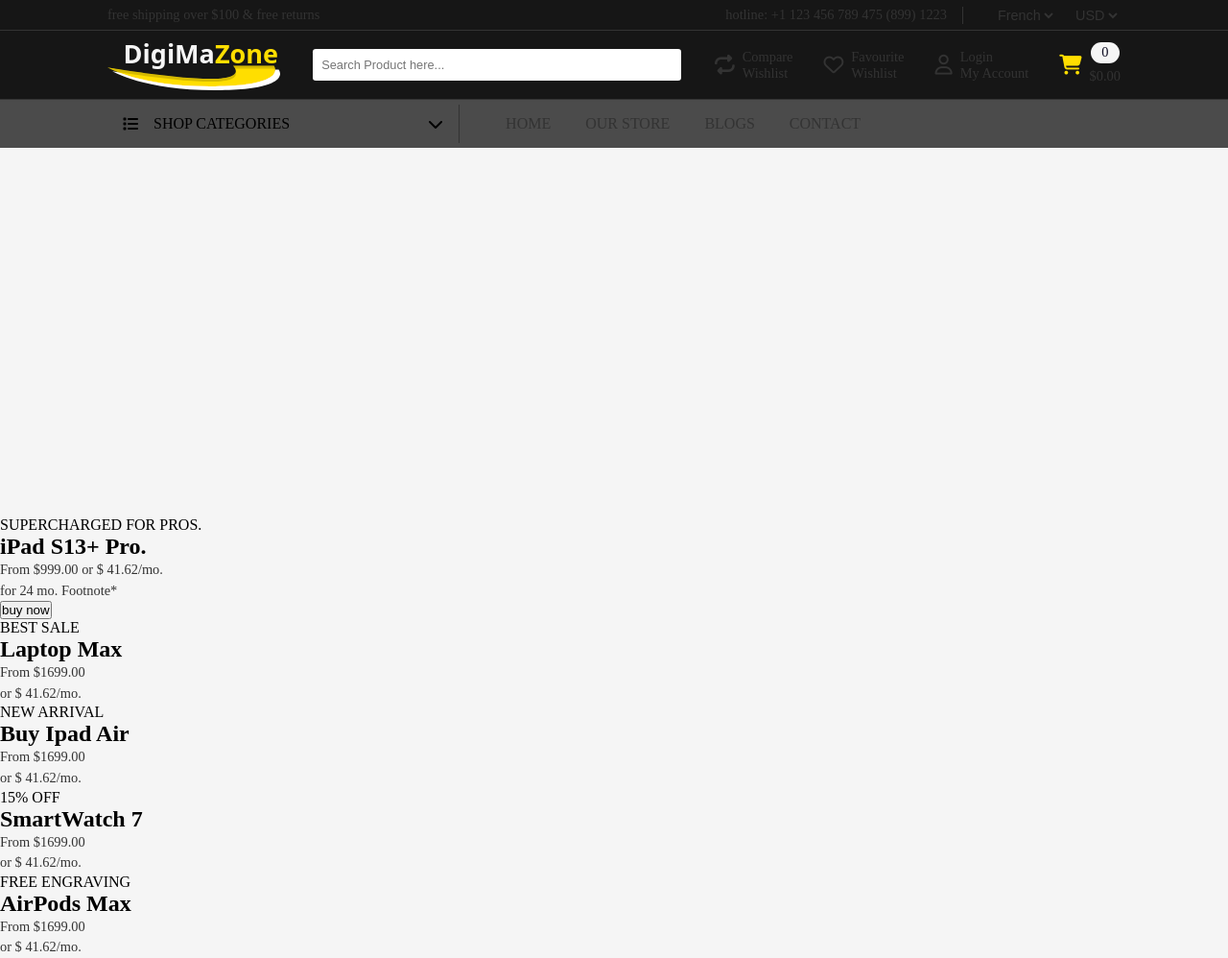
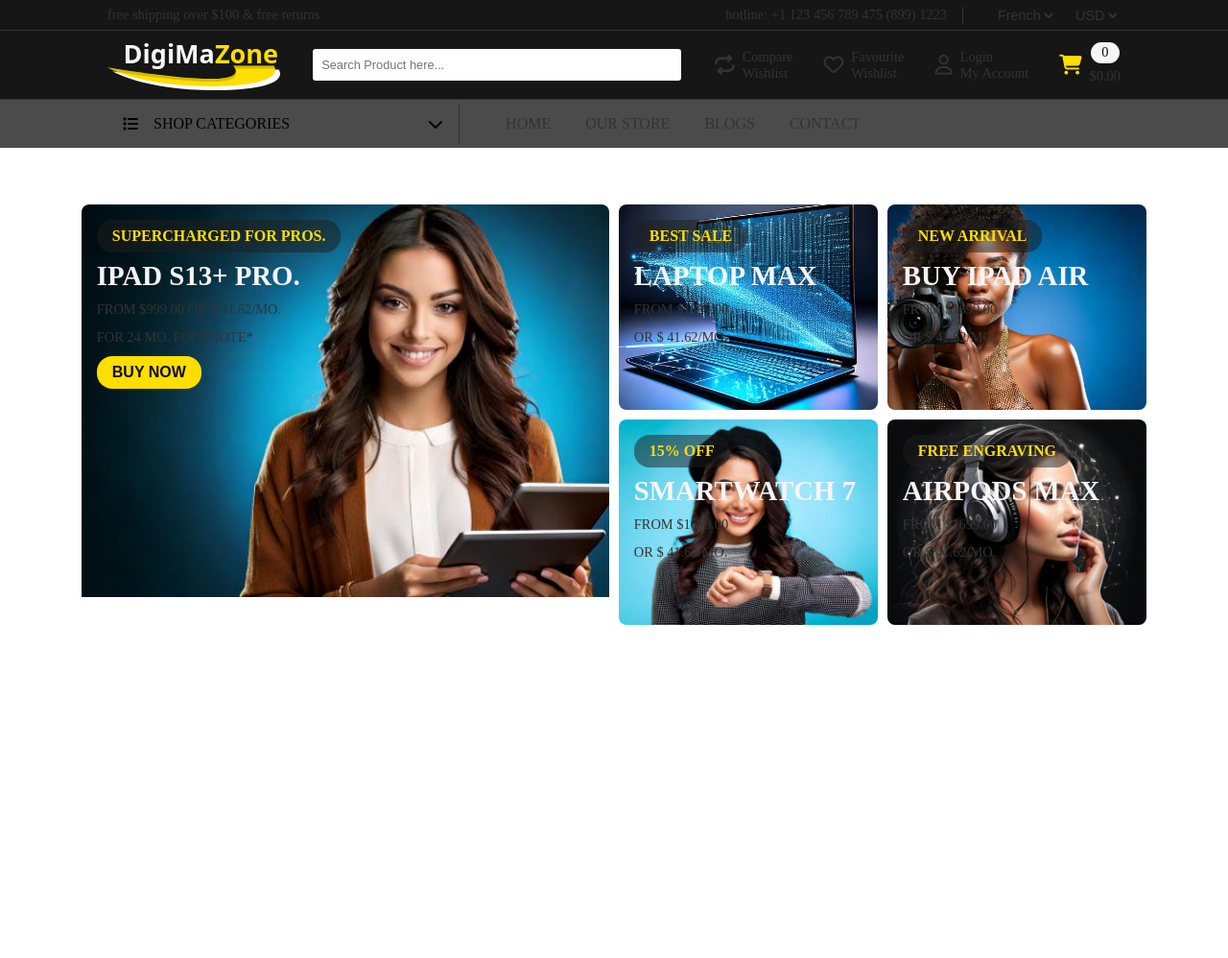
Before and after one commit to agweb12/digimazone, a PHP site: page / in a window 1280 px wide. Shown: the whole page at 96% size. After the commit the page ends 651 px from the top, so only its background shows below. Run offline with PHP 8.4, Linux system fonts and the light colour scheme; some libraries are stand-ins or nearby versions; some web fonts are replaced.

Commit message:
version 1.2

```diff
--- a/assets/css/style.css
+++ b/assets/css/style.css
@@ -36,7 +36,7 @@
 
 body {
     font-family: 'Funnel Sans';
-    background-color: #f5f5f5;
+    background-color: white;
 
     header {
         width: 100%;
@@ -46,6 +46,9 @@
         align-items: center;
 
         nav {
+            position: fixed;
+            top: 0;
+            left: 0;
             display: flex;
             flex-direction: column;
             justify-content: center;
@@ -317,39 +320,129 @@
             }
 
         }
+    }
 
-        main{
+    main {
+        width: 100%;
+        padding: 0rem 5rem;
+        translate: 0% 40%;
+        /* background: #0d0c22; */
+
+        article.grid-hero {
+            display: grid;
             width: 100%;
-            article.grid-hero{
-                width: 90%;
-                height: 40vh;
-                grid-template-columns: 25% 25% 25% 25%;
-                grid-template-rows: 1fr 1fr;
+            height: 60vh;
+            padding: 1rem 0rem;
+            grid-template-columns: 50% 25% 25%;
+            grid-template-rows: 1fr 1fr;
+            /* gap: 1rem; */
+            /* background: #0d0c22; */
 
-                .box1{
-                    /* background: url('../img/femme-portable.jpg'); */
-                    background-color: black;
-                    grid-row: span 2;
-                    grid-column: 1 span;
+            h2 {
+                font-size: 1.8rem;
+                font-weight: 800;
+                color: #f5f5f5;
+                text-transform: uppercase;
+                grid-row: 1;
+                grid-column: 1;
+            }
+
+            h3 {
+                color: #FFDE00;
+                font-weight: 900;
+                background-color: rgba(31, 31, 31, 0.5);
+                padding: .5rem 1rem;
+                border-radius: 1rem;
+            }
+
+            button {
+                background-color: #FFDE00;
+                color: #0d0c22;
+                padding: .5rem 1rem;
+                border-radius: 1rem;
+                font-size: 1rem;
+                font-weight: 800;
+                text-transform: uppercase;
+                border: none;
+                cursor: pointer;
+                transition: all .2s ease-in-out;
+
+                &:hover {
+                    background-color: #ffbb00;
                 }
+            }
 
-                .box2{
-                    background: url('../img/femme-portable.jpg');
-                }
+            .box1,
+            .box2,
+            .box3,
+            .box4,
+            .box5 {
+                display: flex;
+                flex-direction: column;
+                justify-content: flex-start;
+                align-items: flex-start;
+                padding: 1rem;
+                color: #f5f5f5;
+                font-size: 1.5rem;
+                font-weight: 800;
+                text-transform: uppercase;
+                border-radius: .5rem;
+                gap: .5rem;
+                margin: .3rem;
+                transition: all .2s ease-in-out;
+            }
 
-                .box3{
-                    background: url('../img/femme-appareil-photo.jpg');
-                }
+            .box1 {
+                background: url('../img/femme-tablette2.jpg');
+                background-repeat: no-repeat;
+                background-size: 130%;
+                background-position: 0% 0%;
+                grid-row: span 2;
+                grid-column: span 1;
+            }
 
-                .box4{
-                    background: url('../img/femme-tablette.jpg');
-                }
+            .box2 {
+                background: url('../img/ordiportable2.jpg');
+                background-repeat: no-repeat;
+                background-size: cover;
+                background-position: -50% 50%;
+                grid-row: 1;
+                grid-column: 2;
+            }
 
-                .box5{
-                    background: url('../img/femme-montre.jpg');
-                }
+            .box3 {
+                background: url('../img/femme-appareil-photo5.jpg');
+                background-repeat: no-repeat;
+                background-size: cover;
+                background-position: 100% 50%;
+                grid-row: 1;
+                grid-column: 3;
+            }
 
+            .box4 {
+                background: url('../img/femme-montre.jpg');
+                background-repeat: no-repeat;
+                background-size: cover;
+                background-position: 100% 50%;
+                grid-row: 2;
+                grid-column: 2;
             }
+
+            .box5 {
+                background: url('../img/femme-ecouteur-gris.jpg');
+                background-repeat: no-repeat;
+                background-size: cover;
+                background-position: 100% 50%;
+                grid-row: 2;
+                grid-column: 3;
+            }
+
+        }
+
+        section.totalSection {
+            width: 100%;
+            height: 100%;
+            background: #f5f5f5;
         }
     }
 }
```
